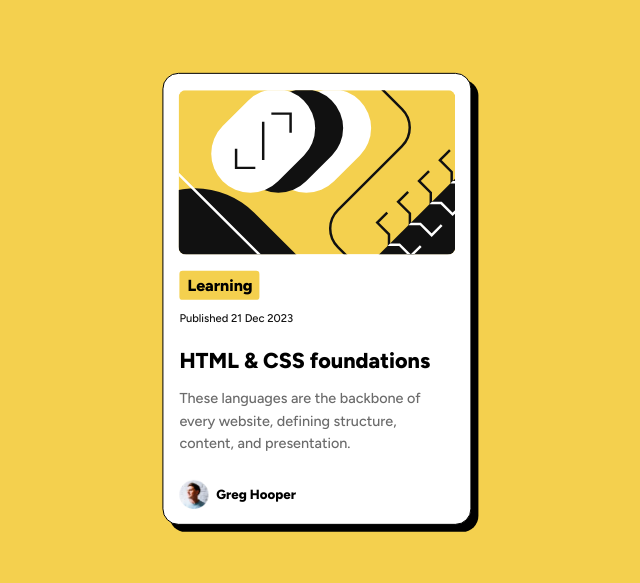
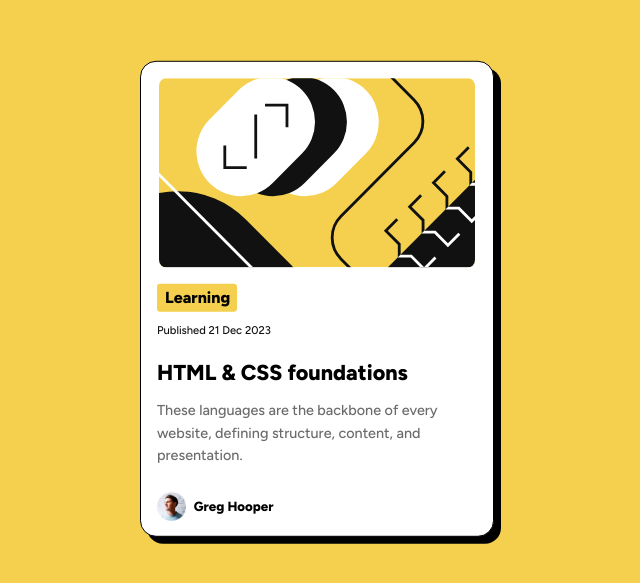
Before and after one commit to jits98/blog-card, a plain HTML site: page index.html in a window 1280 px wide. Shown: the part 101-684 px from the top of the page, without its empty margins (323-963 px from the left). Drawn offline with Linux system fonts and the light colour scheme.

Commit message:
made it fully responsive

```diff
--- a/style.css
+++ b/style.css
@@ -5,7 +5,7 @@ body {
 
 .main-container {
   background-color: white;
-  width: 24%;
+  width: 22rem;
   height: auto;
   position: absolute;
   top: 50%;
```
